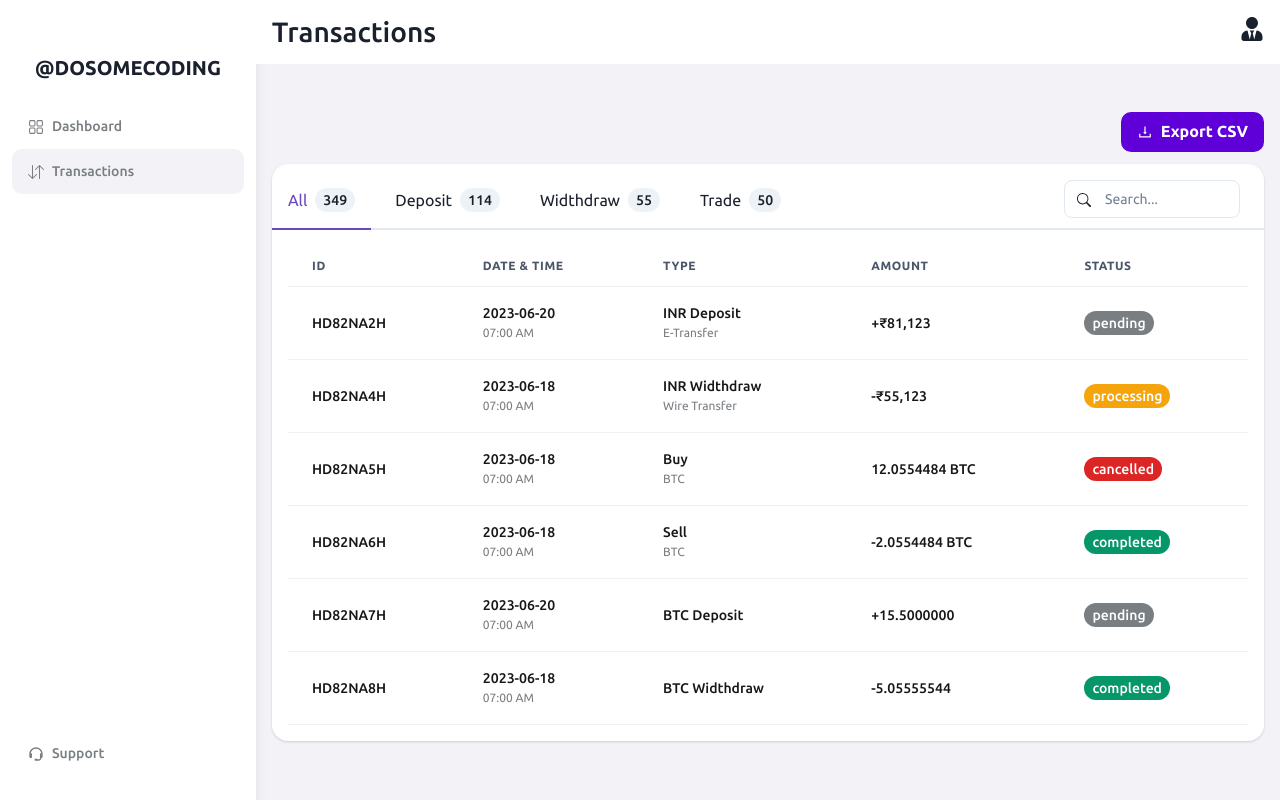
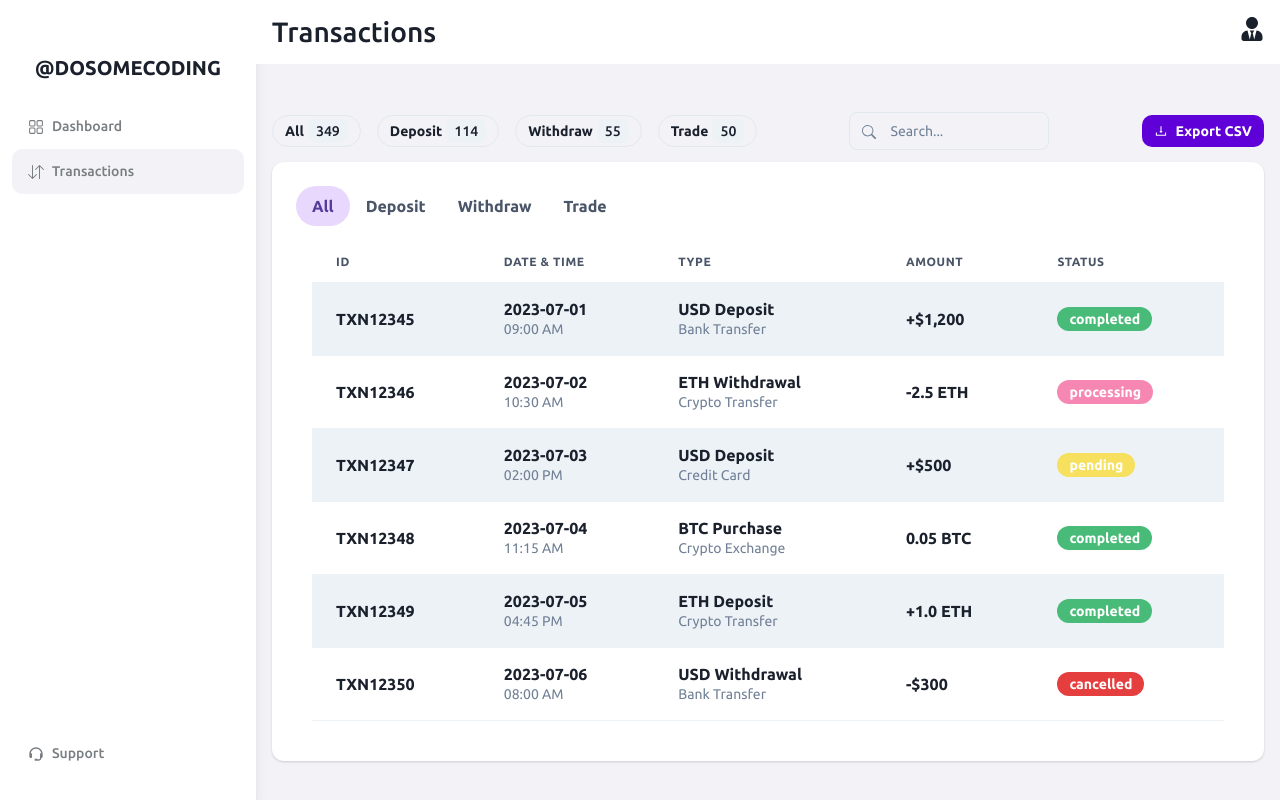
Before and after one commit to srujan0404/cryto-dashboard, a React (Vite) app: page /transactions in a window 1280 px wide. Built offline with nearby package versions, Linux system fonts and the light colour scheme.

Commit message:
updated the support and transaction pages

```diff
--- a/src/pages/Support/Support.jsx
+++ b/src/pages/Support/Support.jsx
@@ -4,31 +4,59 @@ import ContactCard from "./components/ContactCard";
 import SupportCard from "./components/SupportCard";
 import { AiTwotoneMessage } from "react-icons/ai";
 import InfoCard from "../Dashboard/components/InfoCard";
-import { Stack } from "@chakra-ui/react";
+import { Stack, Box } from "@chakra-ui/react";
+
 const Support = () => {
   return (
     <DashboardLayout>
-      <Stack spacing="5rem">
+      <Stack spacing={10} align="center">
         <SupportCard
           icon={IoMdMail}
           leftComponent={<ContactCard />}
           title="Contact Us"
-          text=" Have a question or just want to know more? Feel free to reach out to
-          us."
+          text="Have a question or just want to know more? Feel free to reach out to us."
         />
         <SupportCard
           icon={AiTwotoneMessage}
           leftComponent={
-            <InfoCard
-              inverted={true}
-              tagText="Contact"
-              imgUrl="/grid_bg.svg"
-              text="Learn more about our real estate, mortgage, and  corporate account services"
-            />
+            <Box
+              p={8}
+              borderRadius="lg"
+              bg="purple.50"
+              boxShadow="md"
+              textAlign="center"
+            >
+              <InfoCard
+                inverted={true}
+                tagText="Contact"
+                imgUrl="/grid_bg.svg"
+                text="Learn more about our real estate, mortgage, and corporate account services"
+              />
+            </Box>
           }
           title="Live Chat"
-          text=" Don’t have time to wait for the answer? Chat with us now."
+          text="Don’t have time to wait for the answer? Chat with us now."
         />
+        <Box
+          p={8}
+          borderRadius="lg"
+          bg="gray.50"
+          boxShadow="lg"
+          textAlign="center"
+          maxW="500px"
+          w="full"
+        >
+          <Text fontWeight="bold" fontSize="xl" color="gray.800">
+            FAQ
+          </Text>
+          <Text fontSize="md" color="gray.600" mt={4}>
+            Check out our frequently asked questions for quick answers to your
+            queries.
+          </Text>
+          <Button mt={6} colorScheme="purple">
+            View FAQs
+          </Button>
+        </Box>
       </Stack>
     </DashboardLayout>
   );
--- a/src/pages/Support/components/SupportCard.jsx
+++ b/src/pages/Support/components/SupportCard.jsx
@@ -15,22 +15,25 @@ import {
 } from "@chakra-ui/react";
 import React from "react";
 import { IoMdMail } from "react-icons/io";
+
 const SupportCard = ({ leftComponent, icon, title, text }) => {
   return (
     <Flex
-      gap={6}
+      gap={8}
       justify="space-between"
-      flexDir={{
-        base: "column",
-        xl: "row",
-      }}
+      align="center"
+      flexDir={{ base: "column", xl: "row" }}
+      bg="gray.50"
+      p={8}
+      borderRadius="lg"
+      boxShadow="lg"
     >
-      <Stack maxW="24rem">
-        <Icon as={icon} boxSize={6} color="p.purple" />
-        <Text fontWeight="medium" as="h1" textStyle="h1">
+      <Stack maxW="24rem" spacing={4}>
+        <Icon as={icon} boxSize={10} color="purple.600" />
+        <Text fontWeight="bold" fontSize="2xl" color="gray.800">
           {title}
         </Text>
-        <Text fontSize="sm" color="black.60">
+        <Text fontSize="md" color="gray.600">
           {text}
         </Text>
       </Stack>
--- a/src/pages/Transaction/Transaction.jsx
+++ b/src/pages/Transaction/Transaction.jsx
@@ -14,6 +14,7 @@ import { AiOutlineDownload } from "react-icons/ai";
 import { Tabs, TabList, TabPanels, Tab, TabPanel } from "@chakra-ui/react";
 import TransactionTable from "./components/TransactionTable";
 import { BsSearch } from "react-icons/bs";
+
 const TransactionPage = () => {
   const tabs = [
     {
@@ -25,7 +26,7 @@ const TransactionPage = () => {
       count: 114,
     },
     {
-      name: "Widthdraw",
+      name: "Withdraw",
       count: 55,
     },
     {
@@ -36,49 +37,46 @@ const TransactionPage = () => {
 
   return (
     <DashboardLayout title="Transactions">
-      <Flex justify="end" mt="6" mb="3">
-        <Button leftIcon={<Icon as={AiOutlineDownload} />}>Export CSV</Button>
-      </Flex>
-      <Card borderRadius="1rem">
-        <Tabs>
-          <TabList
-            pt="4"
-            display="flex"
-            w="full"
-            justifyContent="space-between"
+      <Flex justify="space-between" align="center" mt="6" mb="3">
+        <HStack spacing="4">
+          {tabs.map((tab) => (
+            <Button
+              key={tab.name}
+              size="sm"
+              variant="outline"
+              colorScheme="gray"
+              borderRadius="full"
             >
-            <HStack>
-              {tabs.map((tab) => (
-                <Tab key={tab.name} display="flex" gap="2" pb="4">
               {tab.name}{" "}
-                  <Tag colorScheme="gray" borderRadius="full">
+              <Tag ml="1" colorScheme="gray">
                 {tab.count}
               </Tag>
-                </Tab>
+            </Button>
           ))}
         </HStack>
-
-            <InputGroup maxW="200px" pr="6">
-              <InputLeftElement pointerEvents="none">
+        <InputGroup maxW="200px">
+          <InputLeftElement pointerEvents="none" color="gray.500">
             <Icon as={BsSearch} />
           </InputLeftElement>
-              <Input type="tel" placeholder="Search..." />
+          <Input type="text" placeholder="Search..." />
         </InputGroup>
+        <Button leftIcon={<Icon as={AiOutlineDownload} />} size="sm">
+          Export CSV
+        </Button>
+      </Flex>
+      <Card borderRadius="xl" p="6">
+        <Tabs variant="soft-rounded">
+          <TabList>
+            {tabs.map((tab) => (
+              <Tab key={tab.name}>{tab.name}</Tab>
+            ))}
           </TabList>
-
           <TabPanels>
-            <TabPanel>
-              <TransactionTable />
+            {tabs.map((tab) => (
+              <TabPanel key={tab.name}>
+                <TransactionTable type={tab.name.toLowerCase()} />
               </TabPanel>
-            <TabPanel>
-              <TransactionTable />
-            </TabPanel>
-            <TabPanel>
-              <TransactionTable />
-            </TabPanel>
-            <TabPanel>
-              <TransactionTable />
-            </TabPanel>
+            ))}
           </TabPanels>
         </Tabs>
       </Card>
--- a/src/pages/Transaction/components/TransactionTable.jsx
+++ b/src/pages/Transaction/components/TransactionTable.jsx
@@ -2,94 +2,96 @@ import {
   Table,
   Thead,
   Tbody,
-  Tfoot,
   Tr,
   Th,
   Td,
-  TableCaption,
   TableContainer,
   Stack,
   Text,
   Tag,
+  Box,
 } from "@chakra-ui/react";
+
 const TransactionTable = () => {
   const tableData = [
     {
-      id: "HD82NA2H",
-      date: "2023-06-20",
-      time: "07:00 AM",
+      id: "TXN12345",
+      date: "2023-07-01",
+      time: "09:00 AM",
       type: {
-        name: "INR Deposit",
-        tag: "E-Transfer",
+        name: "USD Deposit",
+        tag: "Bank Transfer",
       },
-      amount: "+₹81,123",
+      amount: "+$1,200",
+      status: "completed",
+    },
+    {
+      id: "TXN12346",
+      date: "2023-07-02",
+      time: "10:30 AM",
+      type: {
+        name: "ETH Withdrawal",
+        tag: "Crypto Transfer",
+      },
+      amount: "-2.5 ETH",
+      status: "processing",
+    },
+    {
+      id: "TXN12347",
+      date: "2023-07-03",
+      time: "02:00 PM",
+      type: {
+        name: "USD Deposit",
+        tag: "Credit Card",
+      },
+      amount: "+$500",
       status: "pending",
     },
     {
-      id: "HD82NA4H",
-      date: "2023-06-18",
-      time: "07:00 AM",
+      id: "TXN12348",
+      date: "2023-07-04",
+      time: "11:15 AM",
       type: {
-        name: "INR Widthdraw",
-        tag: "Wire Transfer",
+        name: "BTC Purchase",
+        tag: "Crypto Exchange",
       },
-      amount: "-₹55,123",
-      status: "processing",
-    },
-    {
-      id: "HD82NA5H",
-      date: "2023-06-18",
-      time: "07:00 AM",
-      type: {
-        name: "Buy",
-        tag: "BTC",
-      },
-      amount: "12.0554484 BTC",
-      status: "cancelled",
-    },
-    {
-      id: "HD82NA6H",
-      date: "2023-06-18",
-      time: "07:00 AM",
-      type: {
-        name: "Sell",
-        tag: "BTC",
-      },
-      amount: "-2.0554484 BTC",
+      amount: "0.05 BTC",
       status: "completed",
     },
     {
-      id: "HD82NA7H",
-      date: "2023-06-20",
-      time: "07:00 AM",
+      id: "TXN12349",
+      date: "2023-07-05",
+      time: "04:45 PM",
       type: {
-        name: "BTC Deposit",
+        name: "ETH Deposit",
+        tag: "Crypto Transfer",
       },
-      amount: "+15.5000000",
-      status: "pending",
+      amount: "+1.0 ETH",
+      status: "completed",
     },
     {
-      id: "HD82NA8H",
-      date: "2023-06-18",
-      time: "07:00 AM",
+      id: "TXN12350",
+      date: "2023-07-06",
+      time: "08:00 AM",
       type: {
-        name: "BTC Widthdraw",
+        name: "USD Withdrawal",
+        tag: "Bank Transfer",
       },
-      amount: "-5.05555544",
-      status: "completed",
+      amount: "-$300",
+      status: "cancelled",
     },
   ];
 
   const statusColor = {
-    pending: "#797E82",
-    processing: "#F5A50B",
-    completed: "#059669",
-    cancelled: "#DC2626",
+    pending: "#F6E05E",
+    processing: "#F687B3",
+    completed: "#48BB78",
+    cancelled: "#E53E3E",
   };
 
   return (
     <TableContainer>
-      <Table variant="simple" colorScheme="gray">
+      <Table variant="striped" colorScheme="gray" size="md">
         <Thead>
           <Tr>
             <Th>ID</Th>
@@ -99,41 +101,44 @@ const TransactionTable = () => {
             <Th>Status</Th>
           </Tr>
         </Thead>
-        <Tbody color="p.black">
+        <Tbody>
           {tableData.map((data) => (
             <Tr key={data.id}>
-              <Td fontSize="sm" fontWeight="medium">
+              <Td fontSize="md" fontWeight="semibold">
                 {data.id}
               </Td>
               <Td>
                 <Stack spacing={0}>
-                  <Text fontSize="sm" fontWeight="medium">
+                  <Text fontSize="md" fontWeight="semibold">
                     {data.date}
                   </Text>
-                  <Text fontSize="xs" color="black.60">
+                  <Text fontSize="sm" color="gray.500">
                     {data.time}
                   </Text>
                 </Stack>
               </Td>
               <Td>
-                {" "}
                 <Stack spacing={0}>
-                  <Text fontSize="sm" fontWeight="medium">
+                  <Text fontSize="md" fontWeight="semibold">
                     {data.type.name}
                   </Text>
-                  <Text fontSize="xs" color="black.60">
+                  <Text fontSize="sm" color="gray.500">
                     {data.type?.tag}
                   </Text>
                 </Stack>
               </Td>
-              <Td fontSize="sm" fontWeight="medium">
+              <Td fontSize="md" fontWeight="semibold">
                 {data.amount}
               </Td>
-              <Td fontSize="sm" fontWeight="medium">
+              <Td>
                 <Tag
                   bg={statusColor[data.status]}
                   color="white"
                   borderRadius="full"
+                  px={3}
+                  py={1}
+                  fontSize="sm"
+                  fontWeight="bold"
                 >
                   {data.status}
                 </Tag>
```
Also changed, not shown: src/pages/Support/components/ContactCard.jsx (+26 -25 lines). Lines whose indentation alone changed are shown as unchanged.
